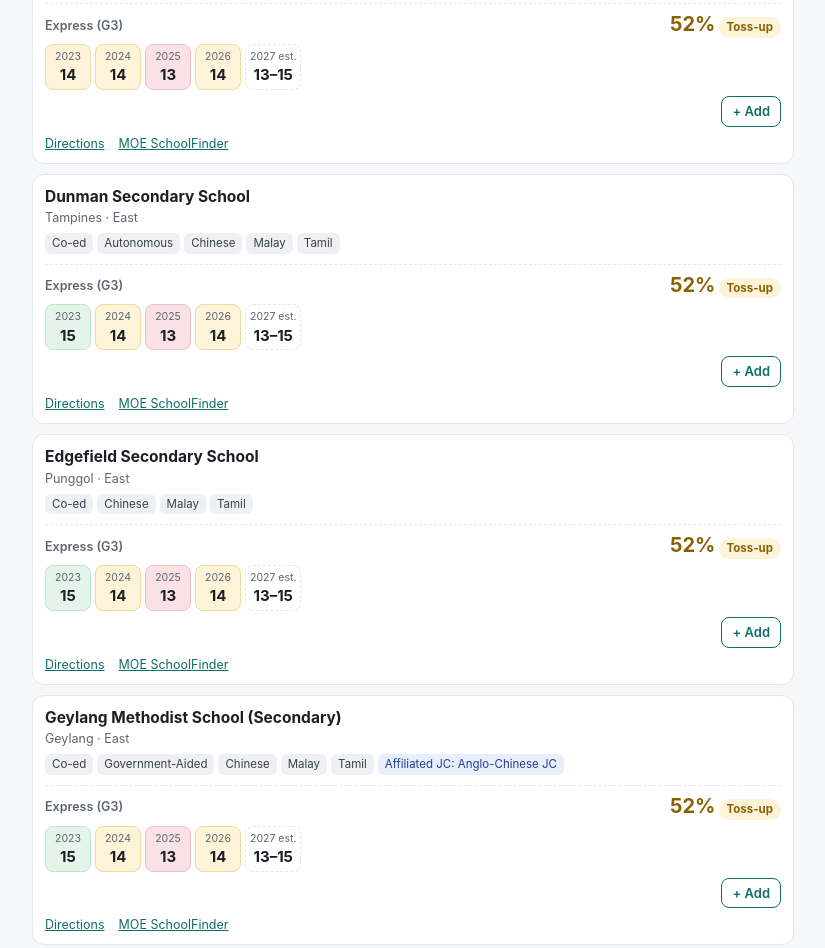
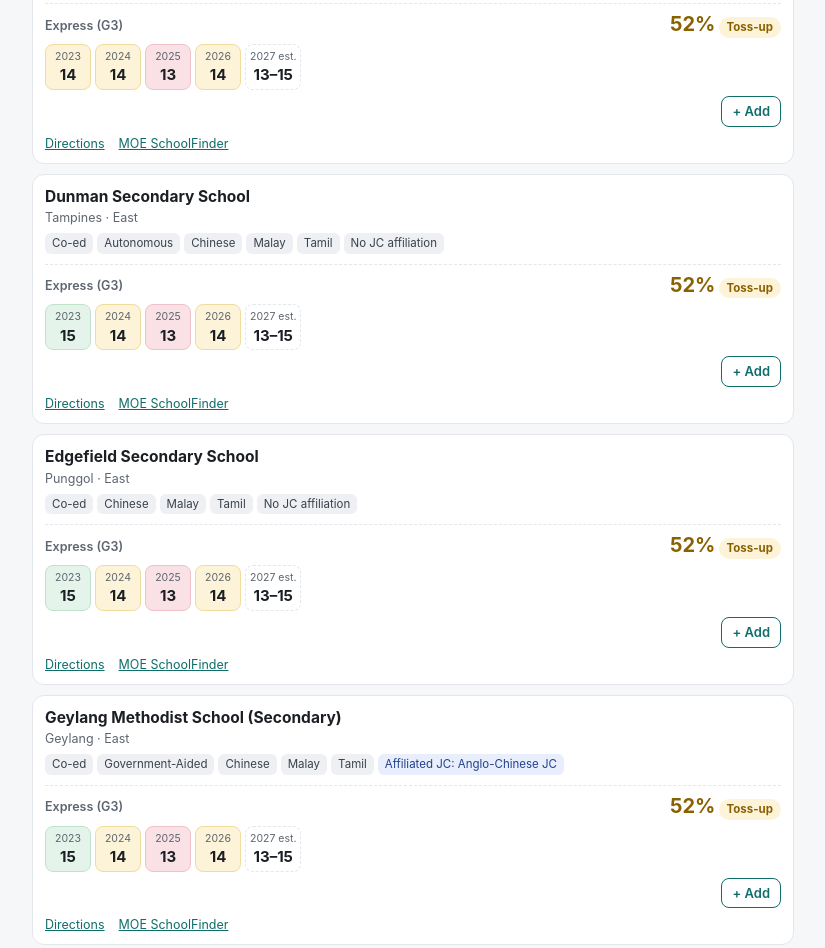
Before and after one commit to alvinnew100/sec1-school-sorter, a plain HTML site: page index.html in a window 1280 px wide. Shown: the part 1070-2018 px from the top of the page, without its empty margins (30-855 px from the left). Drawn offline with Linux system fonts and the light colour scheme.

Commit message:
Always show JC status on each school; cache-bust data.js
Co-Authored-By: Claude Opus 5.5 <noreply@anthropic.com>
Claude-Session: https://claude.ai/code/session_01VbHBavvY9d8vN4iv67ATsq

```diff
--- a/index.html
+++ b/index.html
@@ -222,7 +222,7 @@ footer{max-width:1180px;margin:0 auto;padding:0 14px 90px;font-size:12px;color:v
   <p><b>Not an MOE tool.</b> Past cut-offs come from public sites (sgschooling.com, skoolopedia.com); school details and mother tongues offered come from data.gov.sg. Always check figures on <a href="https://www.moe.gov.sg/schoolfinder" target="_blank" rel="noopener">MOE SchoolFinder</a>. Estimates are not guarantees: real cut-offs depend on how this year's cohort scores and chooses.</p>
 </footer>
 
-<script src="data.js"></script>
+<script src="data.js?v=3"></script>
 <script>
 (() => {
 "use strict";
@@ -396,7 +396,8 @@ function renderList(){
     const warn = ms === "missing" ? `<span class="b warn">${esc(state.mt)} not taught here</span>` : "";
     const tags = [s.gender, s.sap ? "SAP" : "", s.autonomous ? "Autonomous" : "", s.type && !/^Government$/i.test(s.type) ? s.type : ""].filter(Boolean)
                  .map(x => `<span class="b">${esc(x)}</span>`).join("");
-    const jcB = s.jc ? `<span class="b jc">Affiliated JC: ${esc(s.jc)}</span>` : "";
+    const jcB = s.jc ? `<span class="b jc">Affiliated JC: ${esc(s.jc)}</span>`
+                     : `<span class="b">No JC affiliation</span>`;
     return `<article class="school">
       <div class="top"><div><h3>${esc(s.full)}</h3>
         <div class="meta">${esc(s.town)}${s.zone ? " · " + esc(s.zone) : ""}</div>
```
